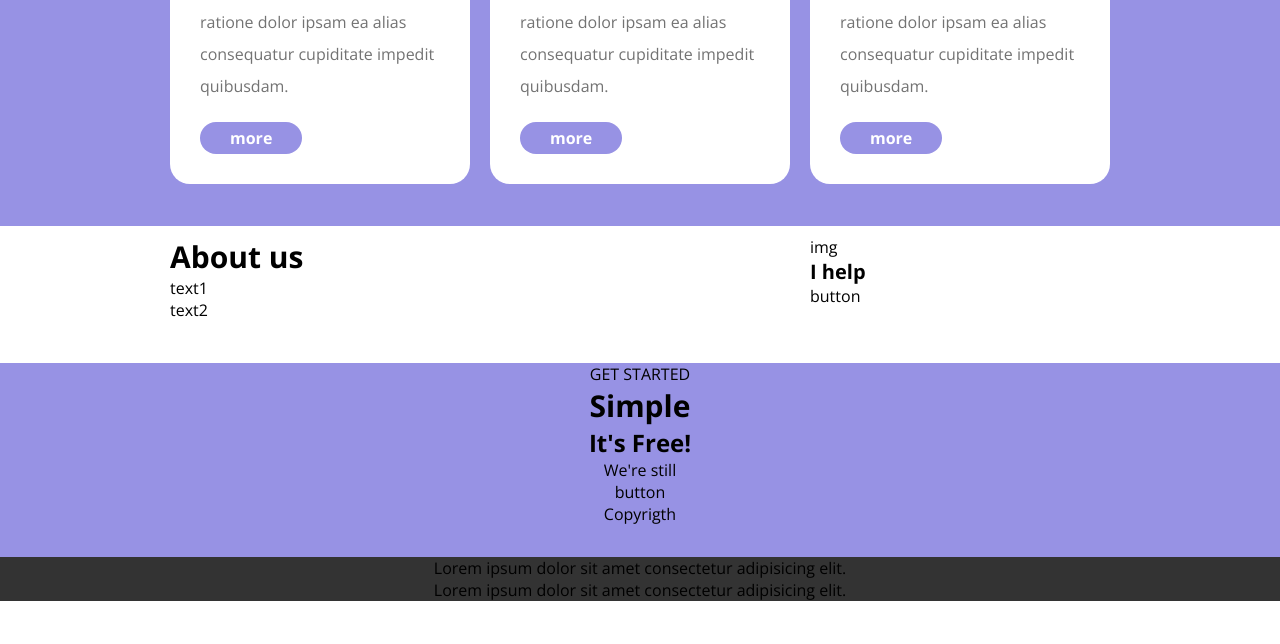
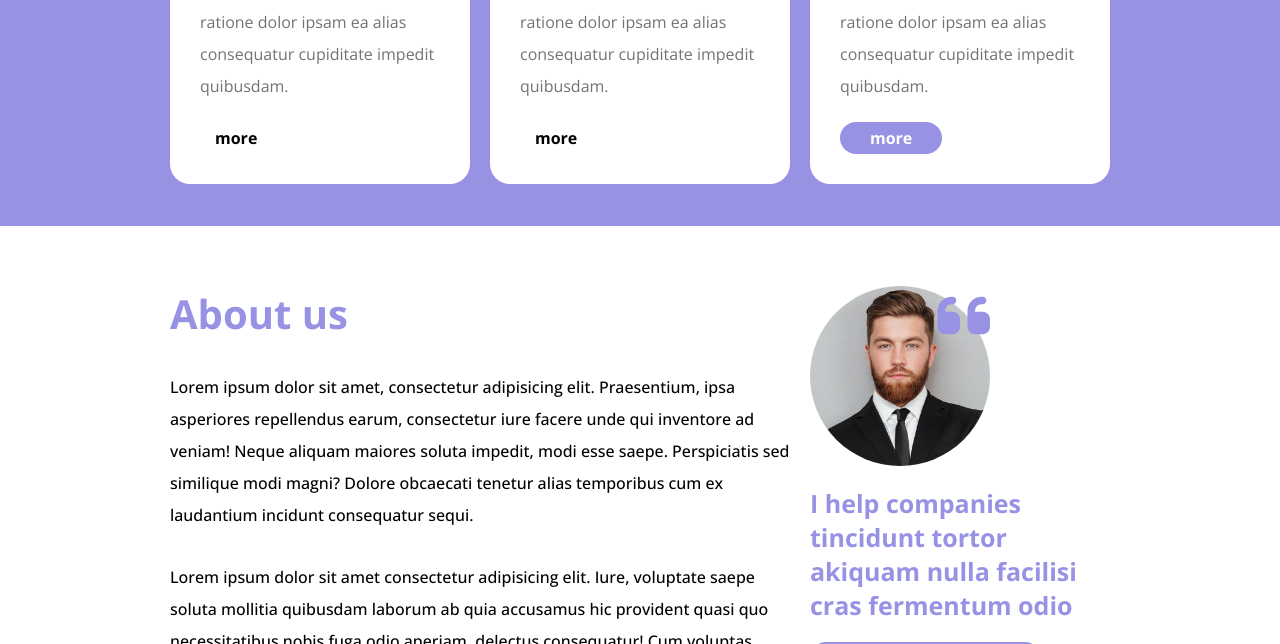
Before and after one commit to nicolofossati/htmlcss-responsive-layout, a plain HTML site: page index.html in a window 1280 px wide. Shown: the part 3697-4341 px from the top of the page. Before the commit the page ends 4298 px from the top, so only its background shows below. Drawn offline with nearby package versions, Linux system fonts and the light colour scheme.

Commit message:
About Us completo

```diff
--- a/css/style.css
+++ b/css/style.css
@@ -328,6 +328,42 @@ main .container{
     width: 100%;
 }
 
+.about_us_left h2{
+    padding: 50px 0 30px;
+    font-size: 40px;
+}
+
+.about_us_left span{
+    padding-bottom: 30px;
+    line-height: 2;
+    font-weight: 500;
+}
+.about_us_img_container {
+    width: 180px;
+    height: 180px;
+    position: relative;
+}
+.about_us_right img{
+    width: 180px;
+    height: 180px;
+    border-radius: 50%;
+    object-fit: cover;
+    position: absolute;
+}
+
+.about_us_right h3{
+    font-size: 30px;
+    padding: 20px 0;
+}
+
+.about_us_img_container i {
+    position: absolute;
+    font-size: 60px;
+    top: 0;
+    right: 0;
+}
+
+
 #about_us .container{
     display: flex;
     flex-direction: column;
@@ -379,11 +415,15 @@ footer span{
     display: inline-block;
 }
 
-#bttn_violet{
+.bttn_violet{
     background-color: var(--primary_color);
     color: var(--white_color);
     padding: 5px 30px;
     display: inline-block;
+}
+
+.bttn_violet i{
+    padding-right: 10px;
 }
 
 
@@ -458,15 +498,28 @@ footer span{
         flex-direction: row;
     }
 
+    #about_us{
+        padding-top: 50px;
+    }
+
     .about_us_left{
         margin:  10px 10px;
         width: calc(100%/3 *2 - 20px);
+    }
+    .about_us_left h2{
+        padding-top: 0;
     }
 
     .about_us_right{
         margin:  10px 10px;
         width: calc(100%/3 - 20px);
     }
+    .about_us_right h3{
+        font-size: 25px;
+    }
+
+
+
 
 
 
--- a/index.html
+++ b/index.html
@@ -185,7 +185,7 @@
                         <span class="violet">06</span>
                         <span class="violet">24/7 Support</span>
                         <span>Lorem ipsum dolor sit amet, consectetur adipisicing elit. Facilis accusamus harum quas, sit, delectus debitis tenetur, ratione dolor ipsam ea alias consequatur cupiditate impedit quibusdam.</span>
-                        <div class="bttn" id="bttn_violet">more</div>
+                        <div class="bttn bttn_violet">more</div>
                     </div>
                 </div>
             </div>
@@ -194,14 +194,17 @@
         <section id="about_us">
             <div class="container">
                 <div class="about_us_left">
-                    <h2>About us</h2>
-                    <span>text1</span>
-                    <span>text2</span>
+                    <h2 class="violet">About us</h2>
+                    <span>Lorem ipsum dolor sit amet, consectetur adipisicing elit. Praesentium, ipsa asperiores repellendus earum, consectetur iure facere unde qui inventore ad veniam! Neque aliquam maiores soluta impedit, modi esse saepe. Perspiciatis sed similique modi magni? Dolore obcaecati tenetur alias temporibus cum ex laudantium incidunt consequatur sequi.</span>
+                    <span>Lorem ipsum dolor sit amet consectetur adipisicing elit. Iure, voluptate saepe soluta mollitia quibusdam laborum ab quia accusamus hic provident quasi quo necessitatibus nobis fuga odio aperiam, delectus consequatur! Cum voluptas impedit quasi, doloremque explicabo totam architecto laborum vero ducimus consequuntur aliquid nulla ipsam quam sed, culpa, amet deserunt repellendus provident. Asperiores assumenda, accusantium obcaecati quos pariatur enim iure blanditiis.</span>
                 </div>
                 <div class="about_us_right">
-                    <div>img</div>
-                    <h3>I help</h3>
-                    <div>button</div>
+                    <div class="about_us_img_container">
+                        <img src="img/about.jpg" alt="">
+                        <i class="fa-solid fa-quote-left violet"></i>
+                    </div>
+                    <h3 class="violet">I help companies tincidunt tortor akiquam nulla facilisi cras fermentum odio</h3>
+                    <div class="bttn bttn_violet"><i class="fa-brands fa-linkedin"></i>Find me on linkedin</div>
                 </div>
             </div>
         </section>
```
